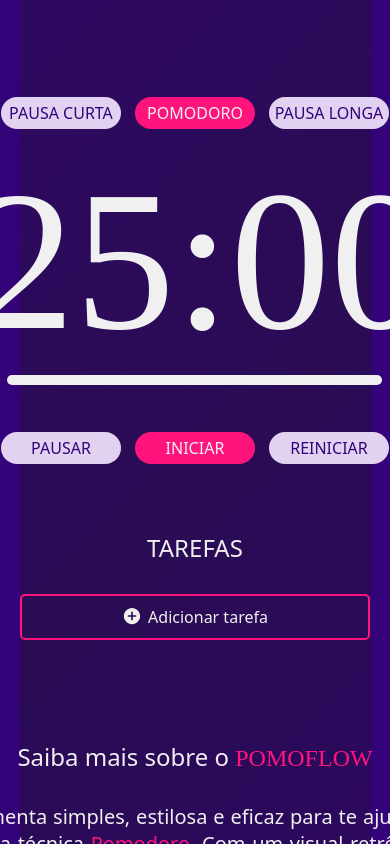
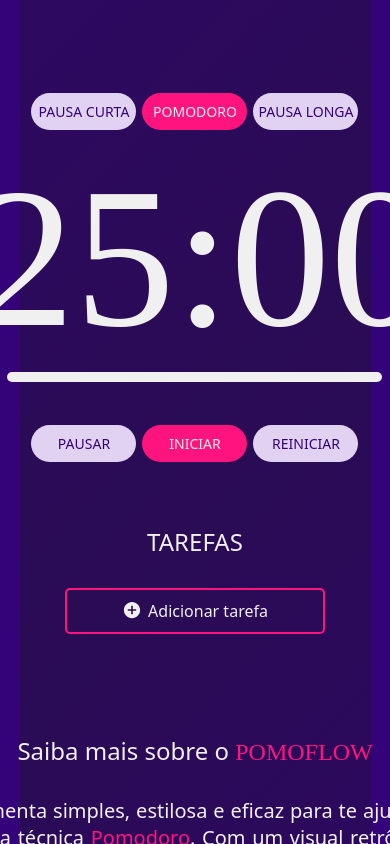
Before and after one commit to OlucasGarcia/PomoFlow, a React (Vite) app in the folder PomoFlow/: page / in a window 390 px wide. Both pictures are taken after a click on the button "INICIAR". Shown: the part 894-1738 px from the top of the page. Built offline with nearby package versions, Linux system fonts and the light colour scheme; a web font is replaced by a local one.

Commit message:
T007: style - Adição de responsividade nos componentes buttons

```diff
--- a/PomoFlow/src/components/buttons/buttonAddTask/style.module.css
+++ b/PomoFlow/src/components/buttons/buttonAddTask/style.module.css
@@ -23,3 +23,15 @@
     filter: brightness(0.8);
     transform: scale(0.97);
 }
+
+@media (max-width: 600px) {
+    .btnAddTask {
+        width: 310px;
+    }
+}
+
+@media (max-width: 480px) {
+    .btnAddTask {
+        width: 260px;
+    }
+}
--- a/PomoFlow/src/components/buttons/buttonIniciar/style.module.css
+++ b/PomoFlow/src/components/buttons/buttonIniciar/style.module.css
@@ -12,10 +12,9 @@
     box-shadow: 4px 4px 8px rgba(226, 210, 241, .5);
     cursor: pointer;
     animation: fade .8s ease-in forwards;
-    animation-delay: .4s;
     transition: box-shadow 0.5s ease,
-                transform 0.5s ease,
-                background-position 2.5s ease;
+        transform 0.5s ease,
+        background-position 2.5s ease;
 }
 
 .btnIniciar:hover {
@@ -47,3 +46,13 @@
         transform: none;
     }
 }
+
+
+@media (max-width: 768px) {
+    .btnIniciar {
+        width: 130px;
+    }
+    .btnIniciar>p {
+        font-size: 20px;
+    }
+}
--- a/PomoFlow/src/components/buttons/buttonPomodoro/style.module.css
+++ b/PomoFlow/src/components/buttons/buttonPomodoro/style.module.css
@@ -6,7 +6,7 @@
     text-align: center;
     align-self: center;
     cursor: pointer;
-    transition: .2s ease ;
+    transition: .2s ease;
 }
 
 .btnRosa {
@@ -28,3 +28,21 @@
     filter: brightness(0.8);
     transform: scale(0.97);
 }
+
+
+@media (max-width: 600px) {
+    .btnPomodoro {
+        width: 110px;
+        padding: 7px;
+        margin: 5px;
+        font-size: 14px;
+    }
+}
+
+@media (max-width: 480px) {
+    .btnPomodoro {
+        width: 105px;
+        padding: 9px 0;
+        margin: 3px;
+    }
+}
```
